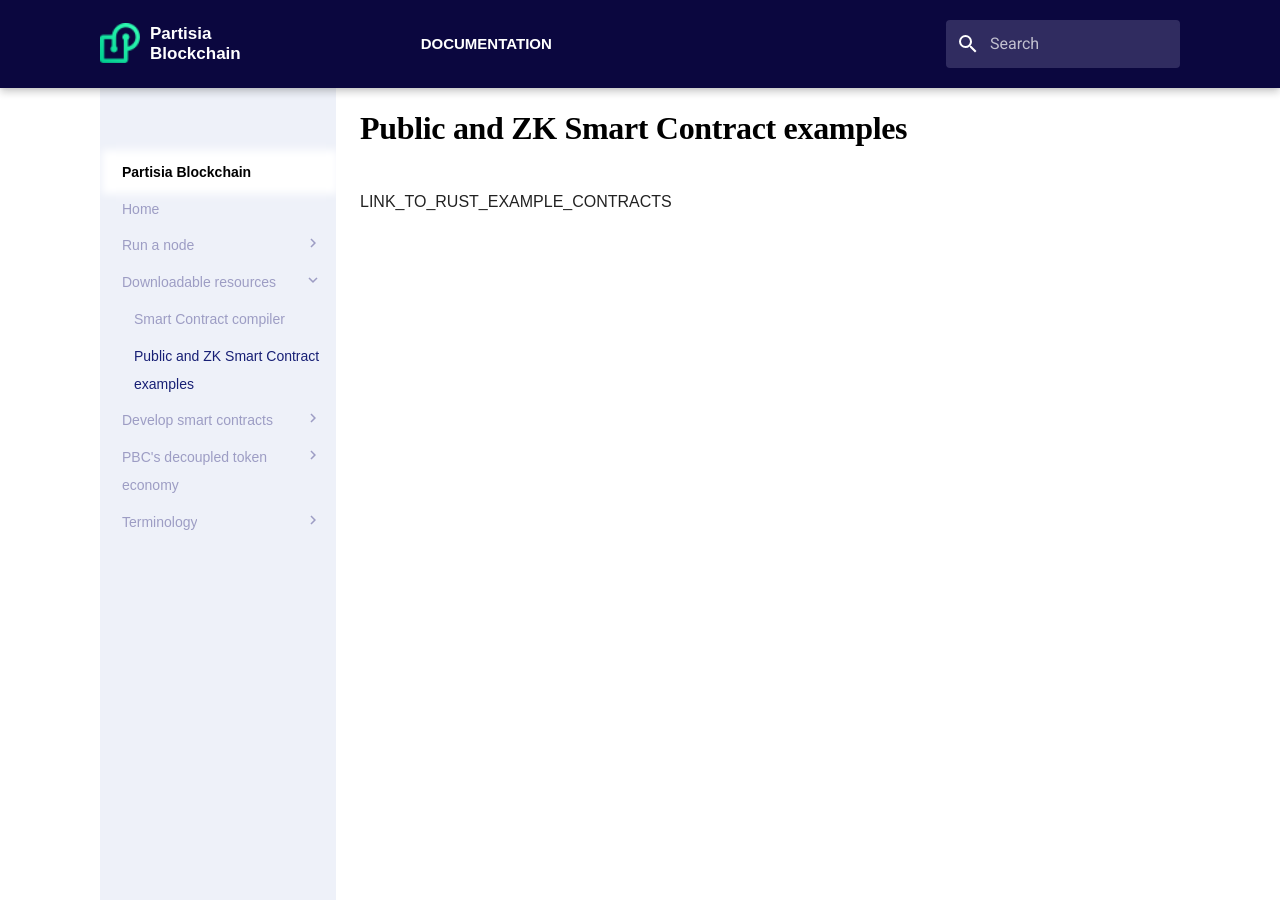
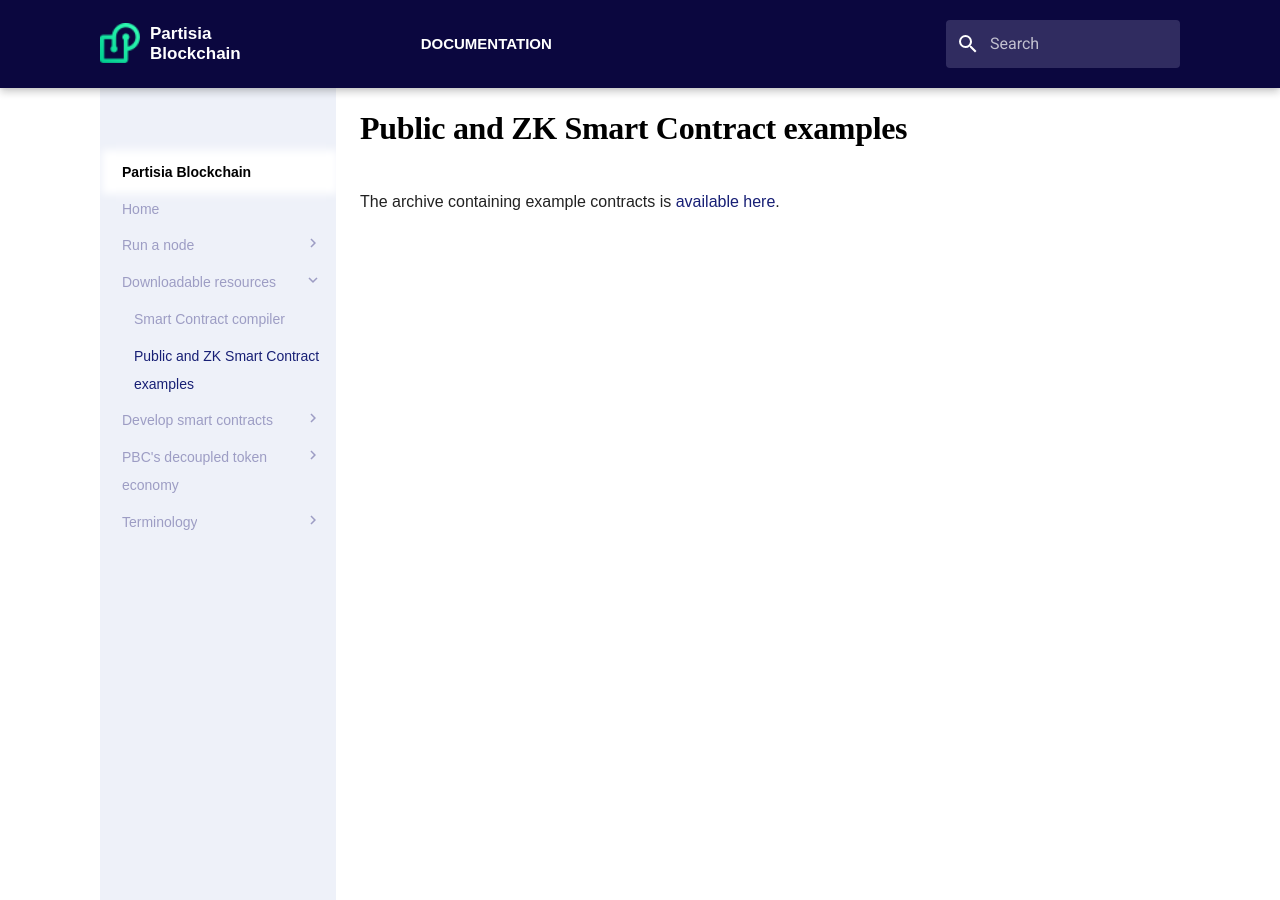
Before and after one commit to 0xSero/partisia-docs, an MkDocs documentation site: the page built from docs/download-examples.md, in a window 1280 px wide and 900 px high. Built offline with MkDocs 1.6.1 and Material for MkDocs 9.7.7, drawn with Linux system fonts in a browser that asks for light colours; some web fonts are replaced; a script that is not in the unit is left out.

Commit message:
Added some text for the example contracts link

```diff
--- a/docs/download-examples.md
+++ b/docs/download-examples.md
@@ -1 +1 @@
-LINK_TO_RUST_EXAMPLE_CONTRACTS
+The archive containing example contracts is [available here](LINK_TO_RUST_EXAMPLE_CONTRACTS).
```
